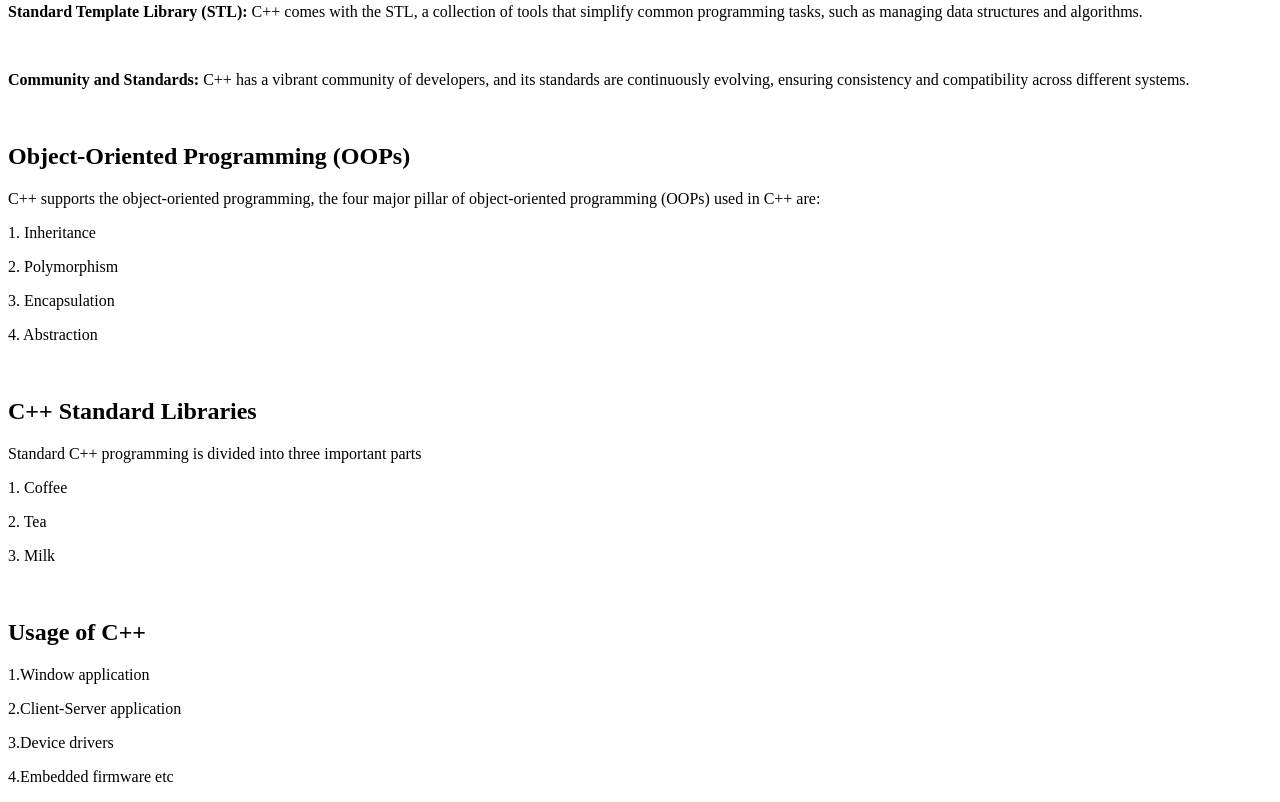
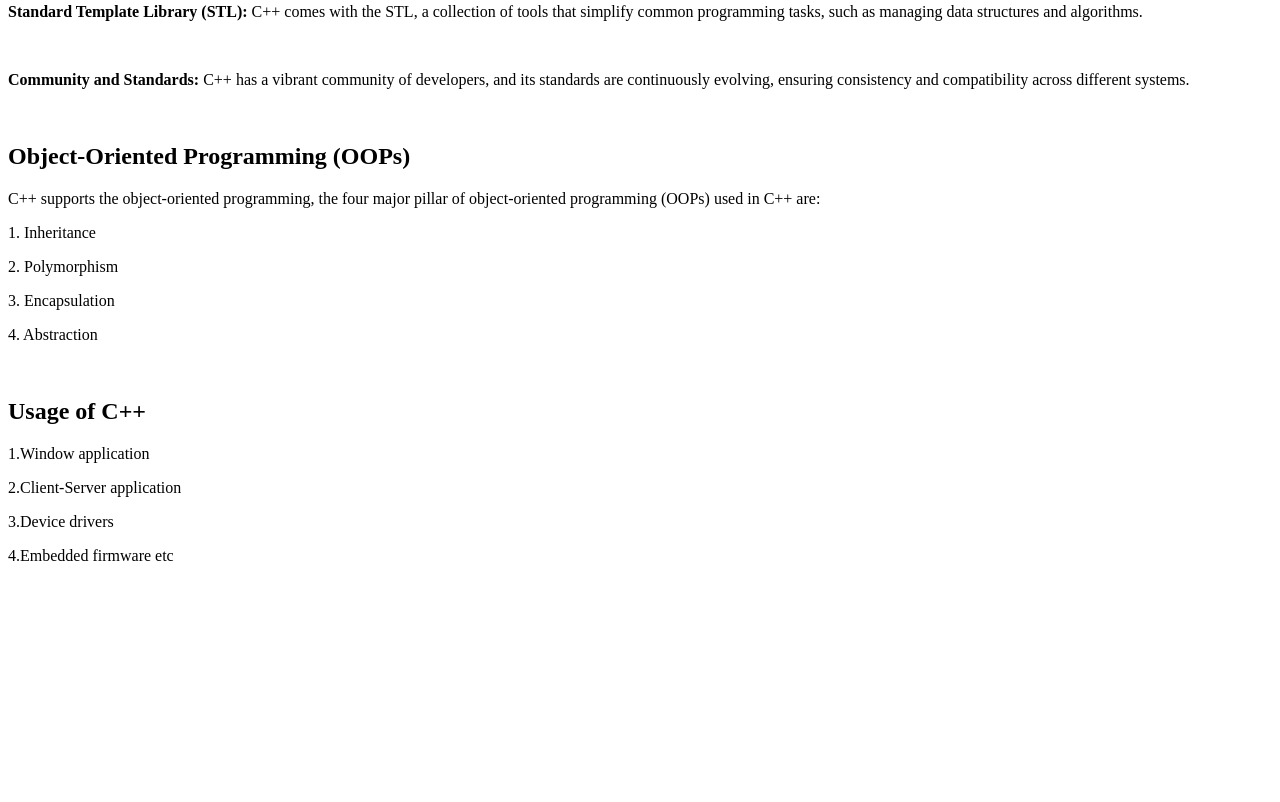
Before and after one commit to devpiyushkr/jhaatu, a plain HTML site: page cpp/cpp_intro.html in a window 1280 px wide. Shown: the part 721-1523 px from the top of the page. After the commit the page ends 1302 px from the top, so only its background shows below. Drawn offline with Linux system fonts and the light colour scheme.

Commit message:
some basic changes

```diff
--- a/cpp/cpp_intro.html
+++ b/cpp/cpp_intro.html
@@ -63,14 +63,6 @@
 
 
         <br>
-        <h2>C++ Standard Libraries</h2>
-        <p>Standard C++ programming is divided into three important parts</p>
-
-        <p>1. Coffee</p>
-        <p>2. Tea</p>
-        <p>3. Milk</p>
-
-        <br>
         <h2>Usage of C++</h2>
         <p>1.Window application</p>
         <p>2.Client-Server application</p>
```
Also changed, not shown: cpp/cpp.html (+5 -20 lines), files/script.js (+3 -7 lines), index.html (+15 -27 lines).
